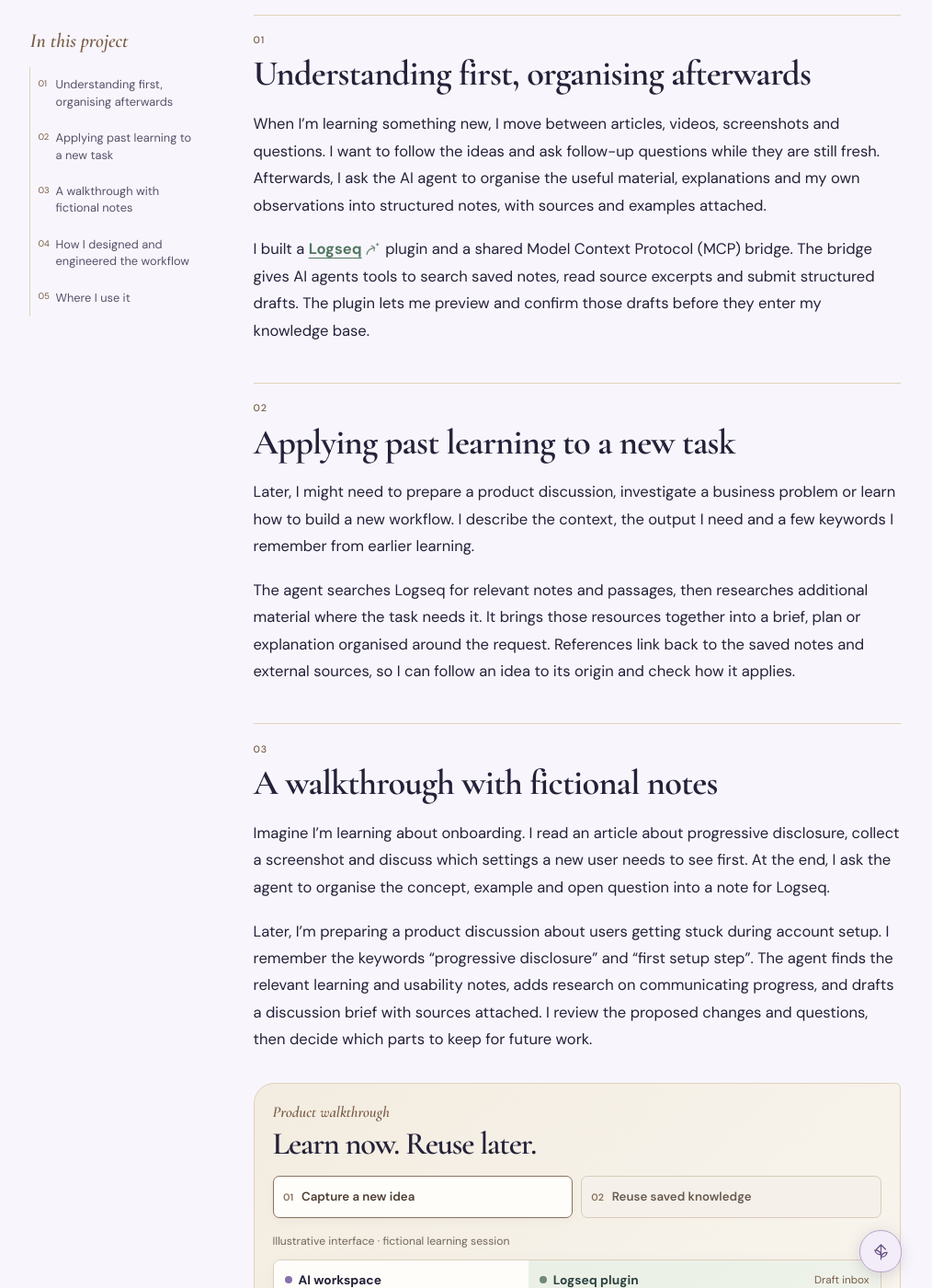
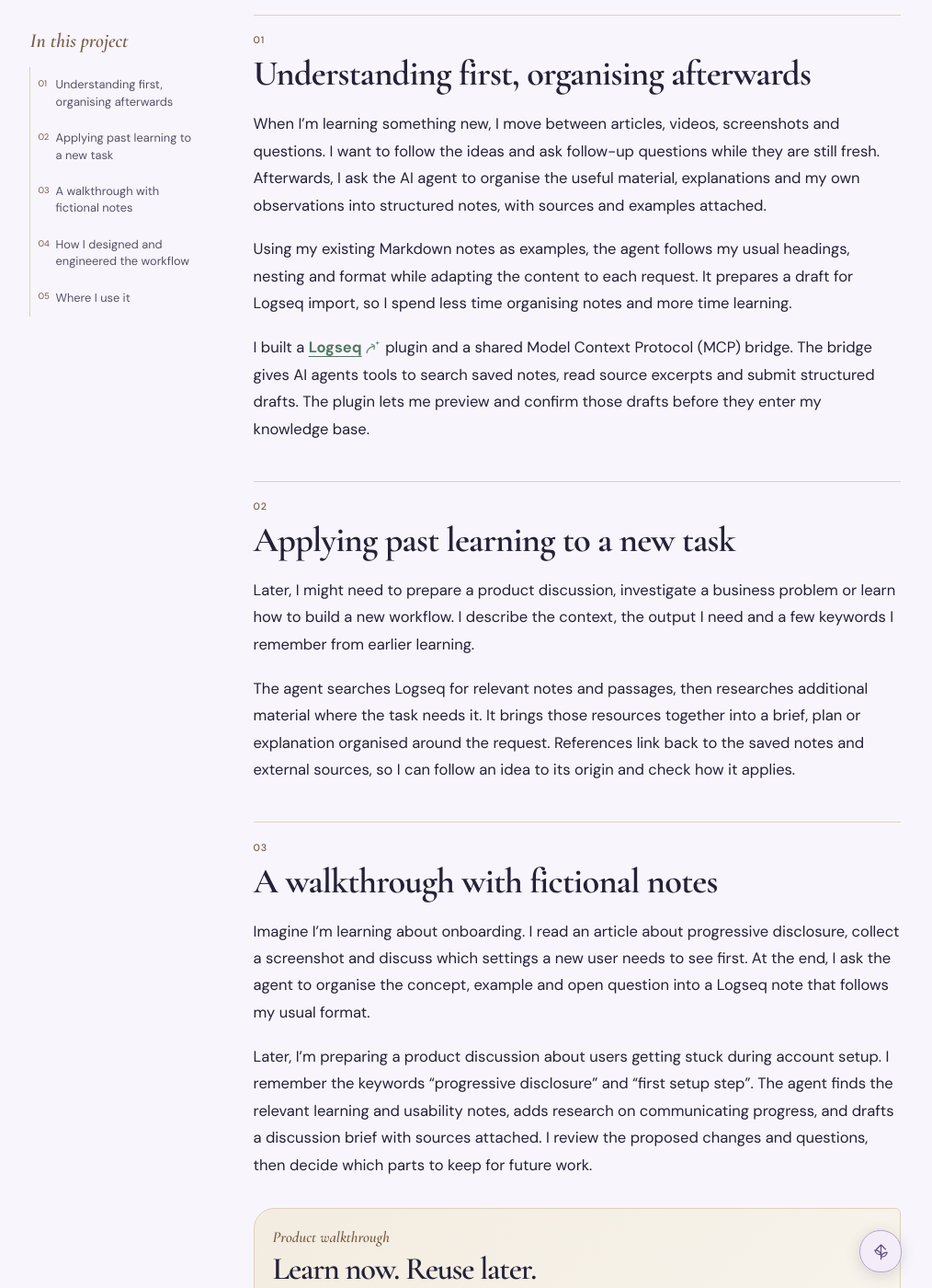
Before and after one commit to sxmrayna/sxmrayna.github.io, a Jekyll site: the page built from projects/personal-knowledge-base.md, in a window 1280 px wide and 1400 px high, scrolled down 843 px. Shown: the whole window at 92% size, without its empty margins (134-1148 px from the left). Built offline with Jekyll 4.4.1, drawn with Linux system fonts in a browser that asks for light colours; some web fonts are replaced; some of the changed text lies outside the part shown.

Commit message:
Document note-format-aware AI drafts
Explain how existing Markdown notes guide draft structure and how the resulting notes are prepared for Logseq import.

```diff
--- a/projects/personal-knowledge-base.md
+++ b/projects/personal-knowledge-base.md
@@ -15,6 +15,8 @@ I hope this approach could be insightful for people with similar needs for conne
 
 When I’m learning something new, I move between articles, videos, screenshots and questions. I want to follow the ideas and ask follow-up questions while they are still fresh. Afterwards, I ask the AI agent to organise the useful material, explanations and my own observations into structured notes, with sources and examples attached.
 
+Using my existing Markdown notes as examples, the agent follows my usual headings, nesting and format while adapting the content to each request. It prepares a draft for Logseq import, so I spend less time organising notes and more time learning.
+
 I built a <a href="https://logseq.com/" target="_blank" rel="noopener" style="color: #527761;"><strong>Logseq</strong> {% include new-tab-arrow.html %}</a> plugin and a shared Model Context Protocol (MCP) bridge. The bridge gives AI agents tools to search saved notes, read source excerpts and submit structured drafts. The plugin lets me preview and confirm those drafts before they enter my knowledge base.
 
 ## Applying past learning to a new task
@@ -25,7 +27,7 @@ The agent searches Logseq for relevant notes and passages, then researches addit
 
 ## A walkthrough with fictional notes
 
-Imagine I’m learning about onboarding. I read an article about progressive disclosure, collect a screenshot and discuss which settings a new user needs to see first. At the end, I ask the agent to organise the concept, example and open question into a note for Logseq.
+Imagine I’m learning about onboarding. I read an article about progressive disclosure, collect a screenshot and discuss which settings a new user needs to see first. At the end, I ask the agent to organise the concept, example and open question into a Logseq note that follows my usual format.
 
 Later, I’m preparing a product discussion about users getting stuck during account setup. I remember the keywords “progressive disclosure” and “first setup step”. The agent finds the relevant learning and usability notes, adds research on communicating progress, and drafts a discussion brief with sources attached. I review the proposed changes and questions, then decide which parts to keep for future work.
 
@@ -37,7 +39,7 @@ Later, I’m preparing a product discussion about users getting stuck during acc
 
 **Source-linked retrieval.** I implemented block-level keyword search over selected Logseq folders. Results include the page, parent context, an excerpt and a link to the original note; the agent can request a longer passage using a result ID. This gives a summary an inspectable source and keeps retrieval separate from the agent’s interpretation.
 
-**Native note structure.** I built the importer to turn headings and nested lists into Logseq blocks, retaining source references and supporting selected attachments. The draft preview lets me review the complete outline before importing it, with useful explanations, examples and images kept together.
+**Native note structure.** Existing notes or templates guide the draft’s layout. I built the importer to turn headings and nested lists into Logseq blocks, retaining source references and supporting selected attachments. The draft preview lets me review the complete outline before importing it, with useful explanations, examples and images kept together.
 
 **Recoverable imports.** I store drafts durably, detect repeated submissions and track import acknowledgements. The plugin checks the active graph and existing import markers before writing, so a retry can recognise a note that was already saved. These details matter when an interruption leaves the agent, bridge and plugin with different views of what completed.
 
```
Also changed, not shown: 1 other file.
